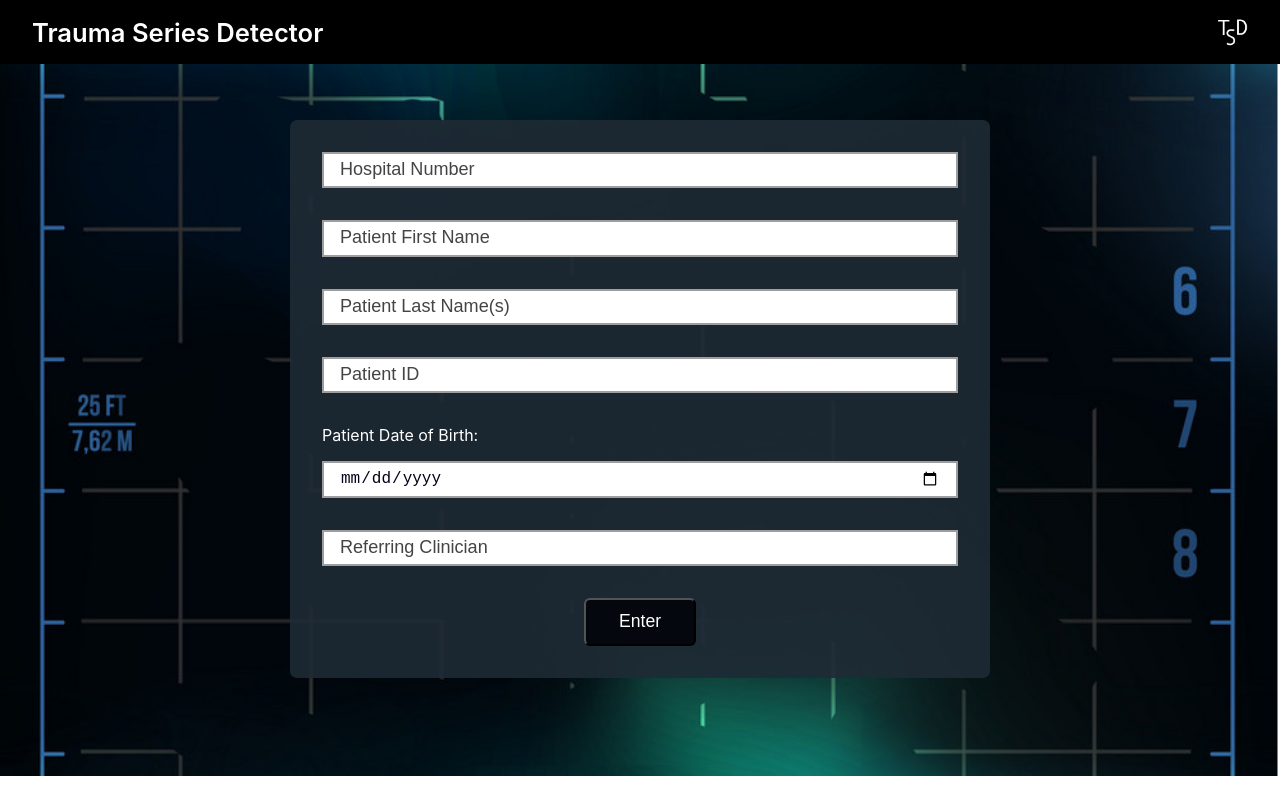
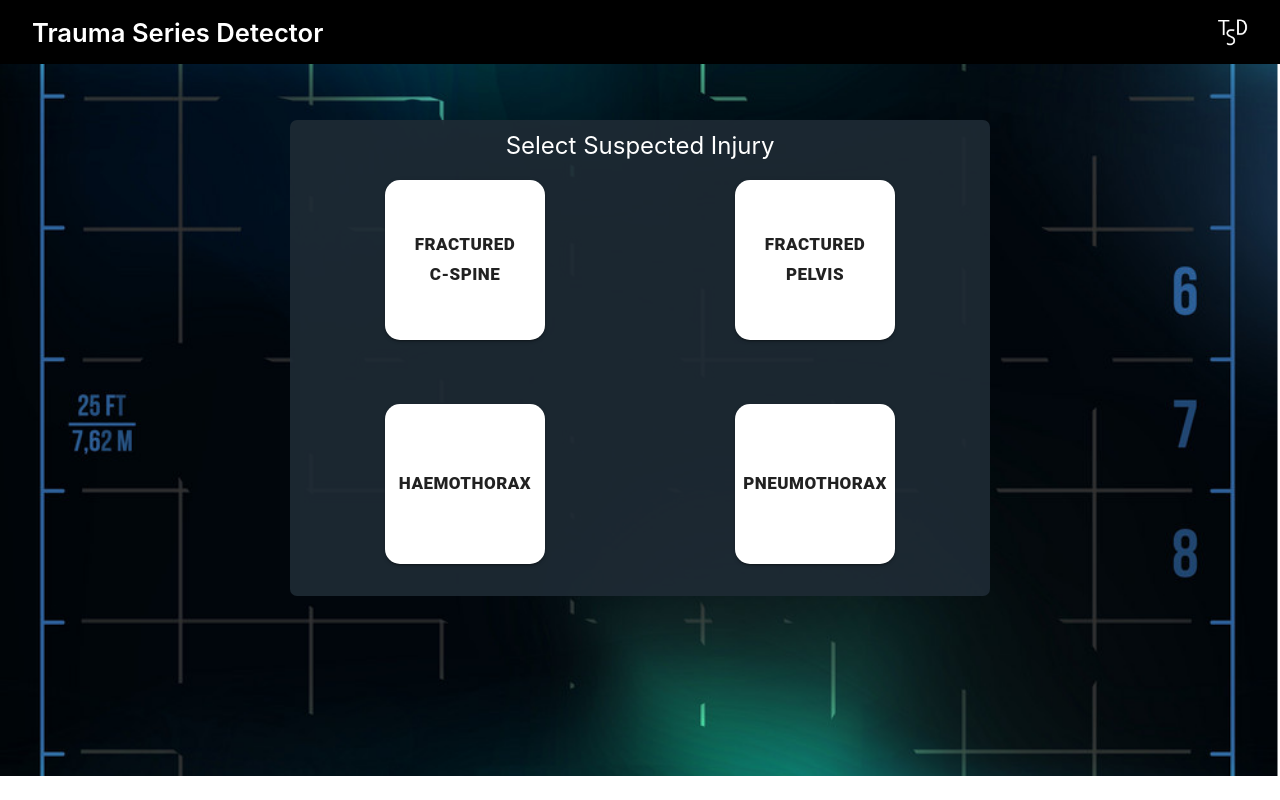
Before and after one commit to iamndlovu/trauma_series_detector, a React (Create React App) app in the folder client/: page / in a window 1280 px wide. Built offline with nearby package versions, Linux system fonts and the light colour scheme.

Commit message:
UI updated -> selection landing page

```diff
--- /dev/null
+++ b/client/src/components/selection/SelectionButtons.js
@@ -0,0 +1,96 @@
+import React from 'react';
+import { Button } from '@material-ui/core';
+import { makeStyles, withStyles } from '@material-ui/core/styles';
+import { common } from '@material-ui/core/colors';
+
+import styles from './SelectionButtons.module.css';
+
+const useStyles = makeStyles(theme => ({
+	clearButton: {
+		width: '10rem',
+		height: '10rem',
+		borderRadius: '15px',
+		padding: '15px 22px',
+		color: '#000000a6',
+		fontSize: '17px',
+		fontWeight: 900,
+	},
+}));
+
+const ColorButton = withStyles(theme => ({
+	root: {
+		color: theme.palette.getContrastText(common.white),
+		backgroundColor: common.white,
+		'&:hover': {
+			backgroundColor: '#ffffff7a',
+		},
+	},
+}))(Button);
+
+const SelectionButtons = ({ setSelection, toggle, toggleForm }) => {
+	const classes = useStyles();
+
+	const selectionMade = selection => {
+		setSelection(selection);
+		toggle(false);
+		toggleForm(true);
+	};
+
+	return (
+		<section className={styles.SelectionButtons}>
+			<h1>Select Suspected Injury</h1>
+			<div>
+				<div>
+					<ColorButton
+						variant="contained"
+						className={classes.clearButton}
+						color="primary"
+						component="span"
+						size="large"
+						onClick={() => selectionMade('c-spine_fracture')}
+					>
+						Fractured C-Spine
+					</ColorButton>
+				</div>
+				<div>
+					<ColorButton
+						variant="contained"
+						className={classes.clearButton}
+						color="primary"
+						component="span"
+						size="large"
+						onClick={() => selectionMade('pelvis_fracture')}
+					>
+						Fractured Pelvis
+					</ColorButton>
+				</div>
+				<div>
+					<ColorButton
+						variant="contained"
+						className={classes.clearButton}
+						color="primary"
+						component="span"
+						size="large"
+						onClick={() => selectionMade('haemothorax')}
+					>
+						Haemothorax
+					</ColorButton>
+				</div>
+				<div>
+					<ColorButton
+						variant="contained"
+						className={classes.clearButton}
+						color="primary"
+						component="span"
+						size="large"
+						onClick={() => selectionMade('pneumothorax')}
+					>
+						Pneumothorax
+					</ColorButton>
+				</div>
+			</div>
+		</section>
+	);
+};
+
+export default SelectionButtons;
--- /dev/null
+++ b/client/src/components/selection/SelectionButtons.module.css
@@ -0,0 +1,24 @@
+.SelectionButtons {
+	background: rgba(31, 43, 53, 0.9);
+	color: #fff;
+	border-radius: 7px;
+	min-height: 25rem;
+	flex-basis: 700px;
+	flex-shrink: 1;
+	padding: .7rem  0 2rem 0;
+	text-align: center;
+  display: flex;
+  flex-direction: column;
+}
+
+.SelectionButtons h1 {
+  font-weight: 400;
+}
+
+.SelectionButtons > div {
+  padding-top: 20px;
+  flex-grow: 1;
+  display: grid;
+  grid-template-columns: repeat(2, 50%);
+  row-gap: 4rem;
+}
--- a/client/src/home.js
+++ b/client/src/home.js
@@ -7,6 +7,7 @@ import { Grid } from '@material-ui/core';
 import bgImage from './bg.png';
 import PatientDetailsForm from './components/form/PatientDetailsForm';
 import ImageCard from './components/card/ImageCard';
+import SelectionButtons from './components/selection/SelectionButtons';
 const axios = require('axios').default;
 
 const useStyles = makeStyles(theme => ({
@@ -139,7 +140,9 @@ export const ImageUpload = () => {
 	const [patientID, setPatientID] = useState('');
 	const [dateOfBirth, setDateOfBirth] = useState('');
 	const [referringClinician, setreferringClinician] = useState('');
-	const [showForm, setShowForm] = useState(true);
+	const [showForm, setShowForm] = useState(false);
+	const [showSelection, setShowSelection] = useState(true);
+	const [selection, setSelection] = useState(null);
 
 	let confidence = 0;
 
@@ -161,7 +164,7 @@ export const ImageUpload = () => {
 			formData.append('file', selectedFile);
 			let res = await axios({
 				method: 'post',
-				url: process.env.REMOTE_API_URL,
+				url: process.env.REACT_APP_API_URL,
 				data: formData,
 			});
 			if (res.status === 200) {
@@ -176,7 +179,9 @@ export const ImageUpload = () => {
 		setImage(false);
 		setSelectedFile(null);
 		setPreview(null);
-		setShowForm(true);
+		setShowForm(false);
+		setSelection(null);
+		setShowSelection(true);
 	};
 
 	useEffect(() => {
@@ -233,7 +238,14 @@ export const ImageUpload = () => {
 					alignItems="center"
 					spacing={2}
 				>
-					{showForm ? (
+					{(showSelection && (
+						<SelectionButtons
+							setSelection={setSelection}
+							toggle={setShowSelection}
+							toggleForm={setShowForm}
+						/>
+					)) ||
+						(showForm ? (
 							<PatientDetailsForm
 								formData={{
 									patientFirstName,
@@ -271,7 +283,7 @@ export const ImageUpload = () => {
 									referringClinician,
 								}}
 							/>
-					)}
+						))}
 				</Grid>
 			</Container>
 		</React.Fragment>
```
Lines whose indentation alone changed are shown as unchanged.
